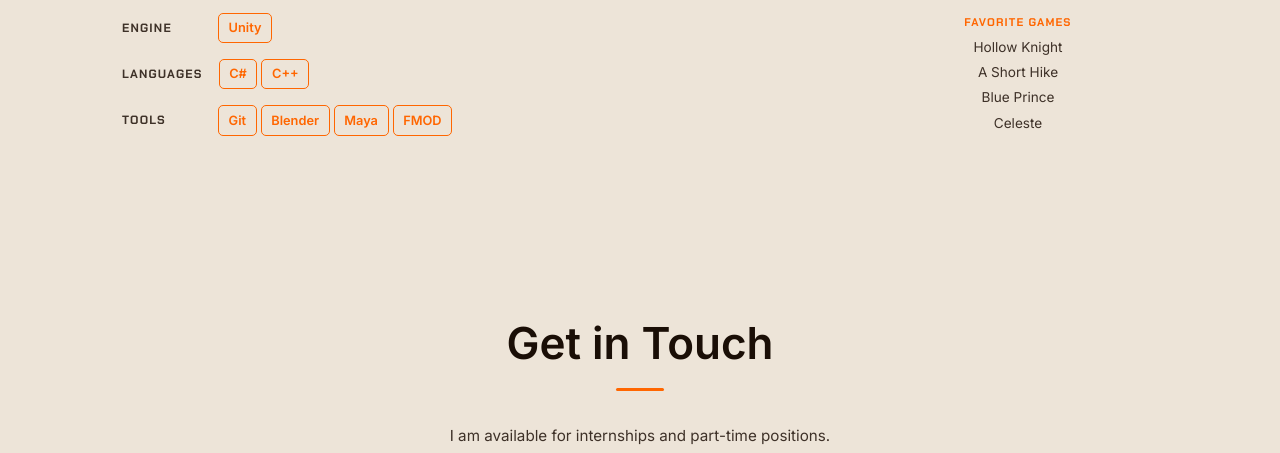
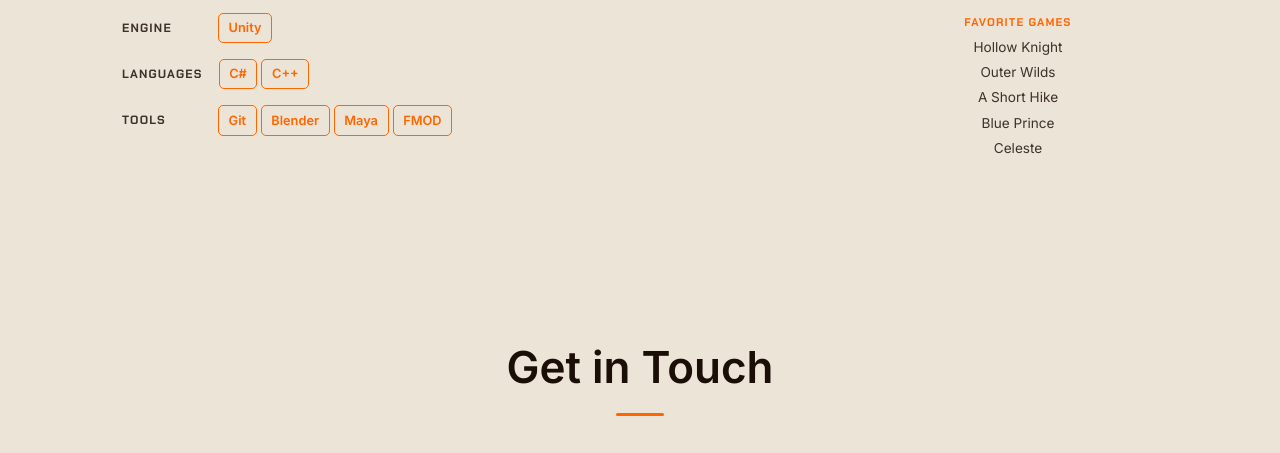
Before and after one commit to Rognin/rognin.github.io, a plain HTML site: page index.html in a window 1280 px wide. Shown: the part 2167-2620 px from the top of the page. Drawn offline with Linux system fonts and the light colour scheme.

Commit message:
Added fav game

```diff
--- a/index.html
+++ b/index.html
@@ -149,6 +149,7 @@
           <span class="fav-games-label">Favorite games</span>
           <ul>
             <li>Hollow Knight</li>
+            <li>Outer Wilds</li>
             <li>A Short Hike</li>
             <li>Blue Prince</li>
             <li>Celeste</li>
```
